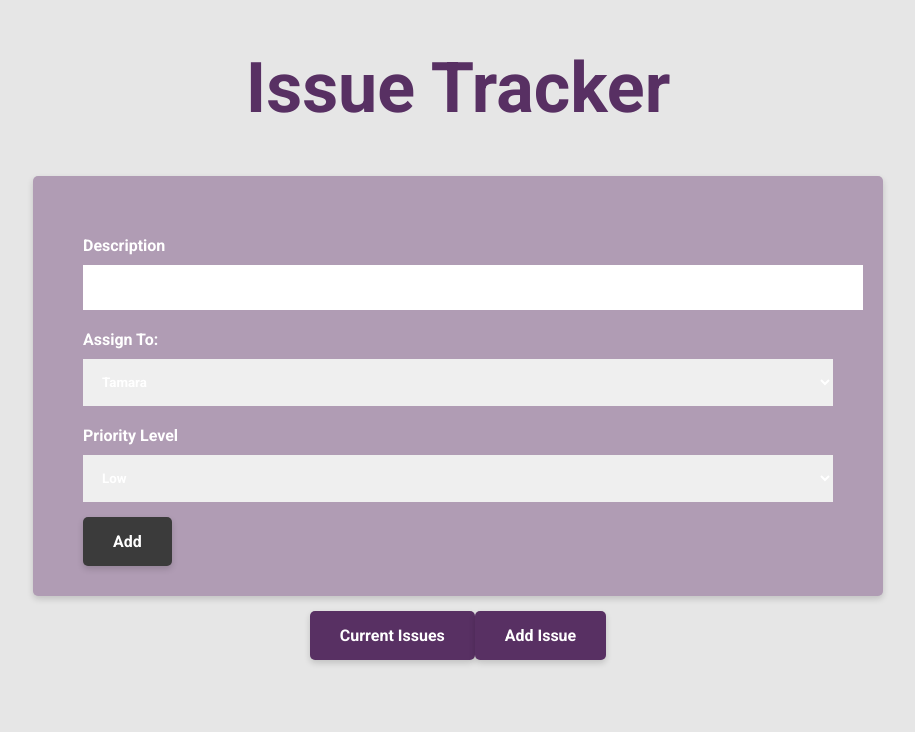
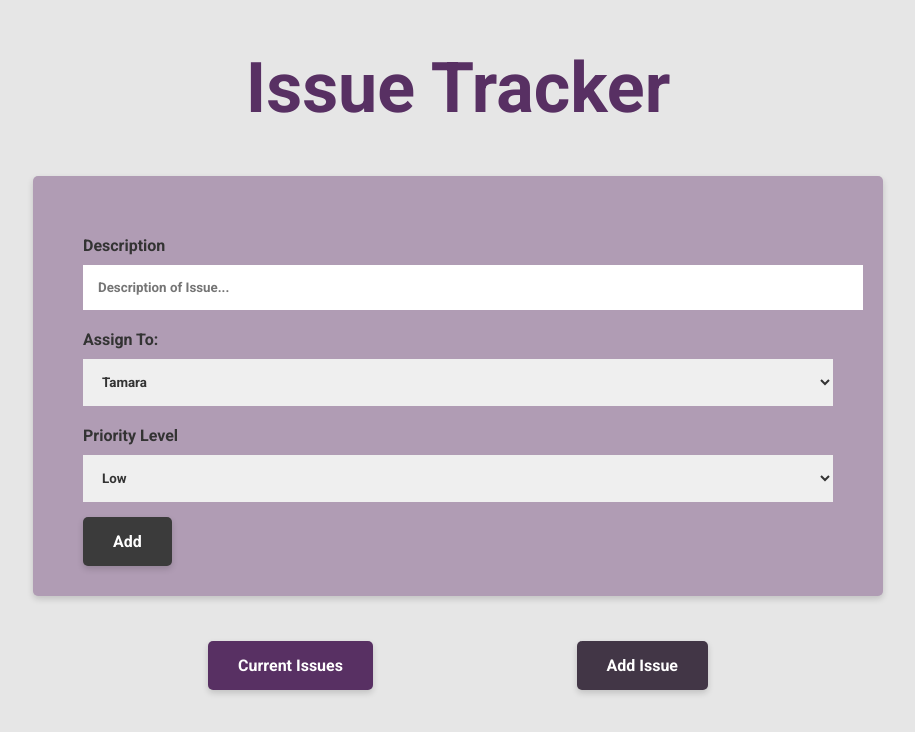
Before and after one commit to jarvistamara/issue-tracker, a React (Create React App) app: page / in a window 1280 px wide. Shown: the top 732 px of the page, without its empty margins (182-1097 px from the left). Built offline with nearby package versions, Linux system fonts and the light colour scheme.

Commit message:
AddIssue complete

```diff
--- a/src/App.css
+++ b/src/App.css
@@ -15,6 +15,9 @@ h1 {
   color:rgb(88, 48, 99)
 }
 
+button {
+  cursor: pointer;
+}
 .issue-card-container {
   background-color: rgb(176, 156, 180);
   box-shadow: 0px 3px 6px 0px rgba(0,0,0,0.16);
@@ -34,3 +37,22 @@ h1 {
     font-size: 16px;
     margin-top: 15px;
 }
+
+.active-btn {
+  border-radius: 5px;
+    background-color: rgb(66, 54, 70);
+    color: #fff;
+    border: none;
+    box-shadow: 0px 3px 6px 0px rgba(0,0,0,0.16);
+    padding: 15px 30px;
+    font-size: 16px;
+    margin-top: 15px;
+}
+
+.view-selection {
+  display: flex;
+  justify-content: space-between;
+  max-width: 500px;
+  margin: auto;
+  margin-top: 30px;
+}
--- a/src/App.js
+++ b/src/App.js
@@ -11,9 +11,9 @@ function App() {
       <div className='issue-card-container'>
         { addIssue ? <AddIssue /> : <CurrentIssue /> }
         </div>
-      <div>
+      <div className='view-selection'>
         <button className='view-button'>Current Issues</button>
-        <button className='view-button active' >Add Issue</button>
+        <button className='view-button active-btn' >Add Issue</button>
       </div>
     </div>
   );
--- a/src/components/AddIssue/AddIssue.css
+++ b/src/components/AddIssue/AddIssue.css
@@ -5,7 +5,7 @@ form {
 form label, label input, label select {
     display: block;
     text-align: left;
-    color: #fff;
+    color: rgb(51, 51, 51);
 }
 
 label input, label select {
--- a/src/components/AddIssue/AddIssue.js
+++ b/src/components/AddIssue/AddIssue.js
@@ -6,7 +6,7 @@ const AddIssue = () => {
     return (
         <div className='add-issue'>
             <form>
-                <label>Description<input type='text' /></label>
+                <label>Description<input type='text' placeholder='Description of Issue...'/></label>
                 <label>Assign To:
                     <select name='selectDev' id='selectDev'>
                         <option value='Tamara'>Tamara</option>
```
